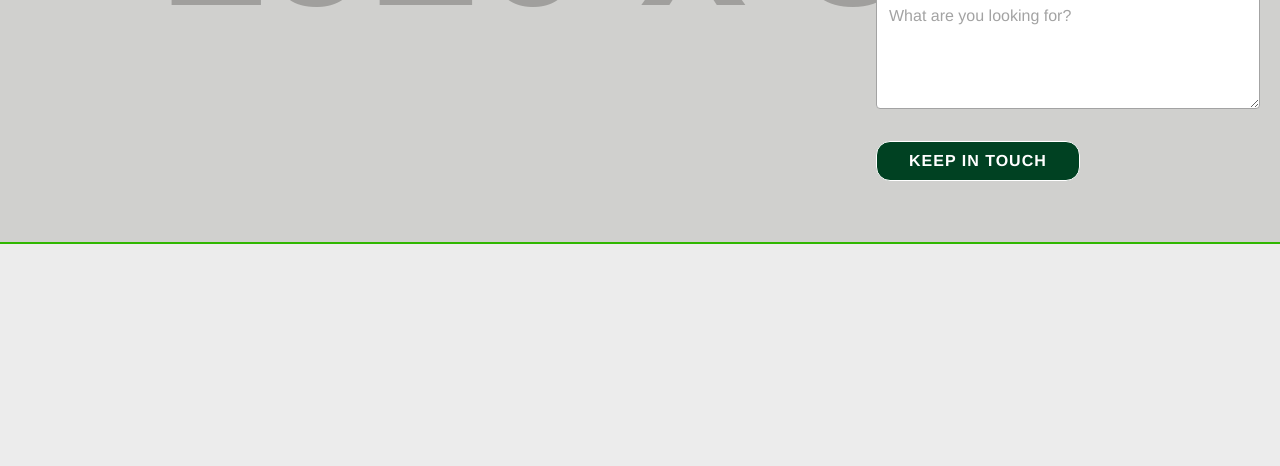
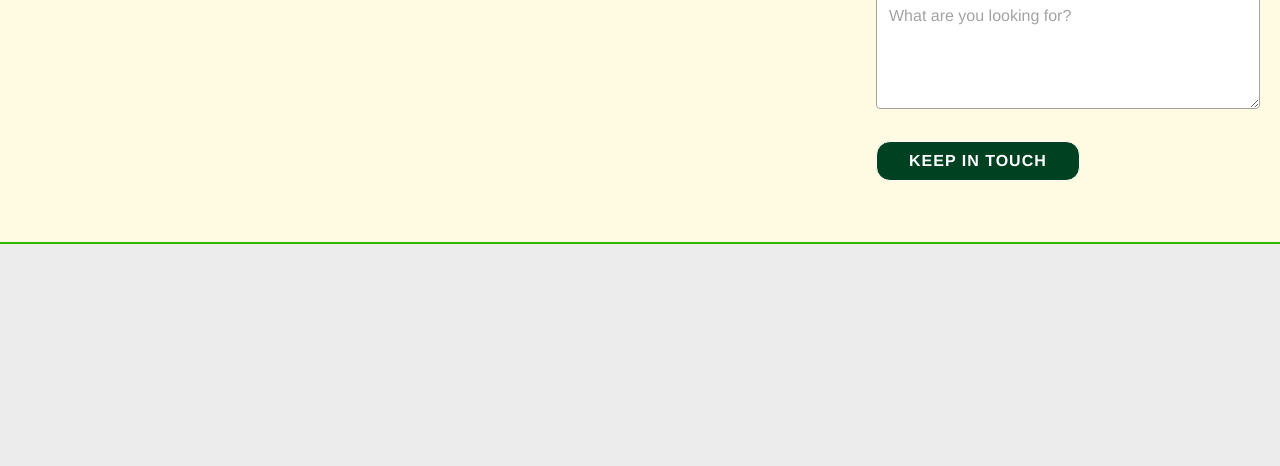
Before and after one commit to sudhirmadaan055/aem-cloud, a website: page ui.frontend/src/main/webpack/static/campaign/index.html in a window 1280 px wide. Shown: the part 334-800 px from the top of the page. Drawn offline with nearby package versions, Linux system fonts and the light colour scheme; files that its build step writes are made by us from their sources; placeholder pictures from the web are drawn by us; files whose address does not match are found by name; a web font is replaced by a local one.

Commit message:
removed background image

```diff
--- a/ui.frontend/src/main/webpack/static/campaign/index.html
+++ b/ui.frontend/src/main/webpack/static/campaign/index.html
@@ -73,9 +73,6 @@
                 </div>
             </div>
         </div>
-        <div class="campaign__background">
-            <img src="https://via.placeholder.com/1920x576/30B700/FFFFFF?text=Background+Image" alt="Background" class="campaign__background-image" />
-        </div>
     </div>
 
     <!-- <script src="/clientlib-dependencies/js/dependencies.js"></script>
```
